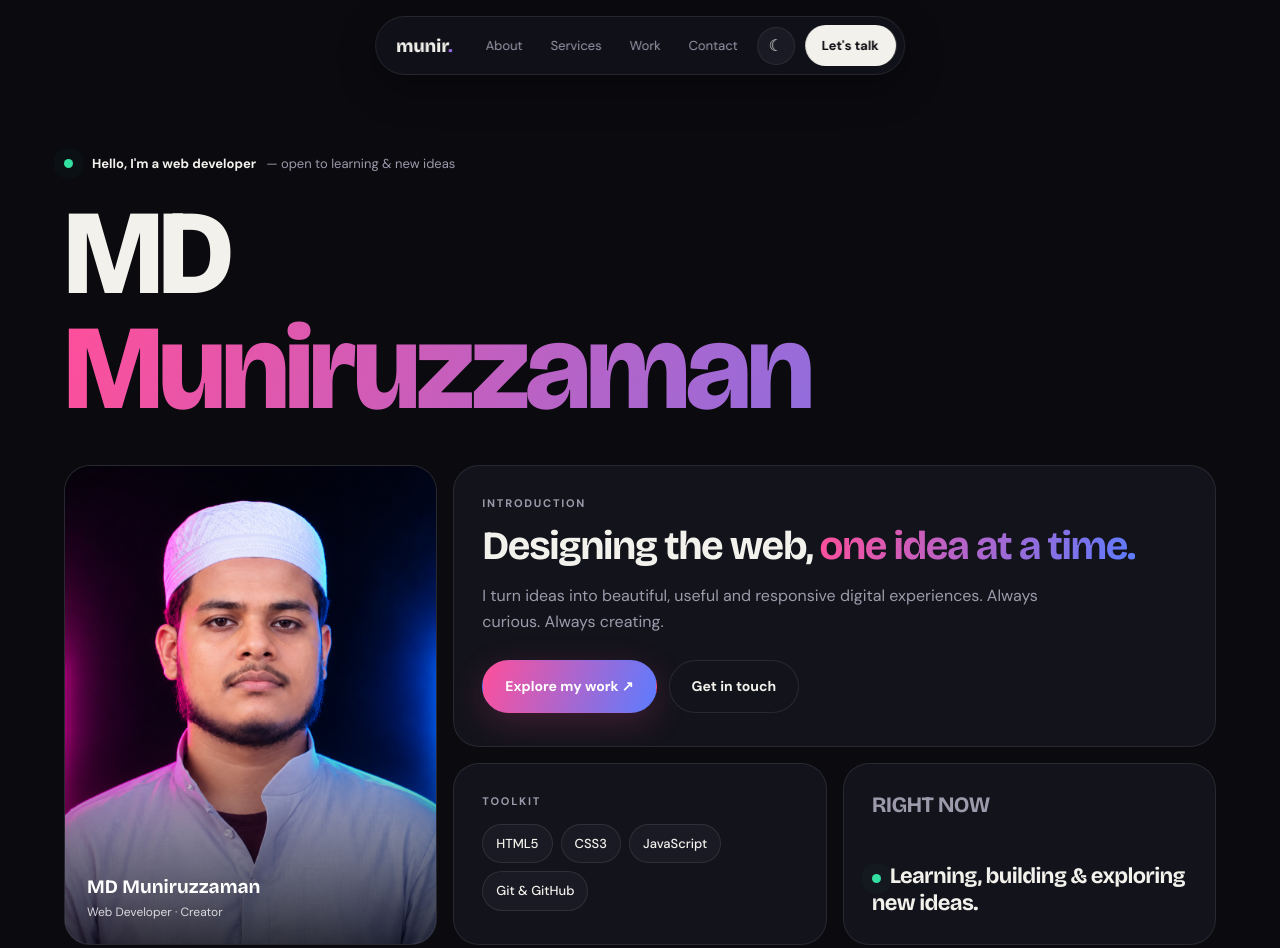
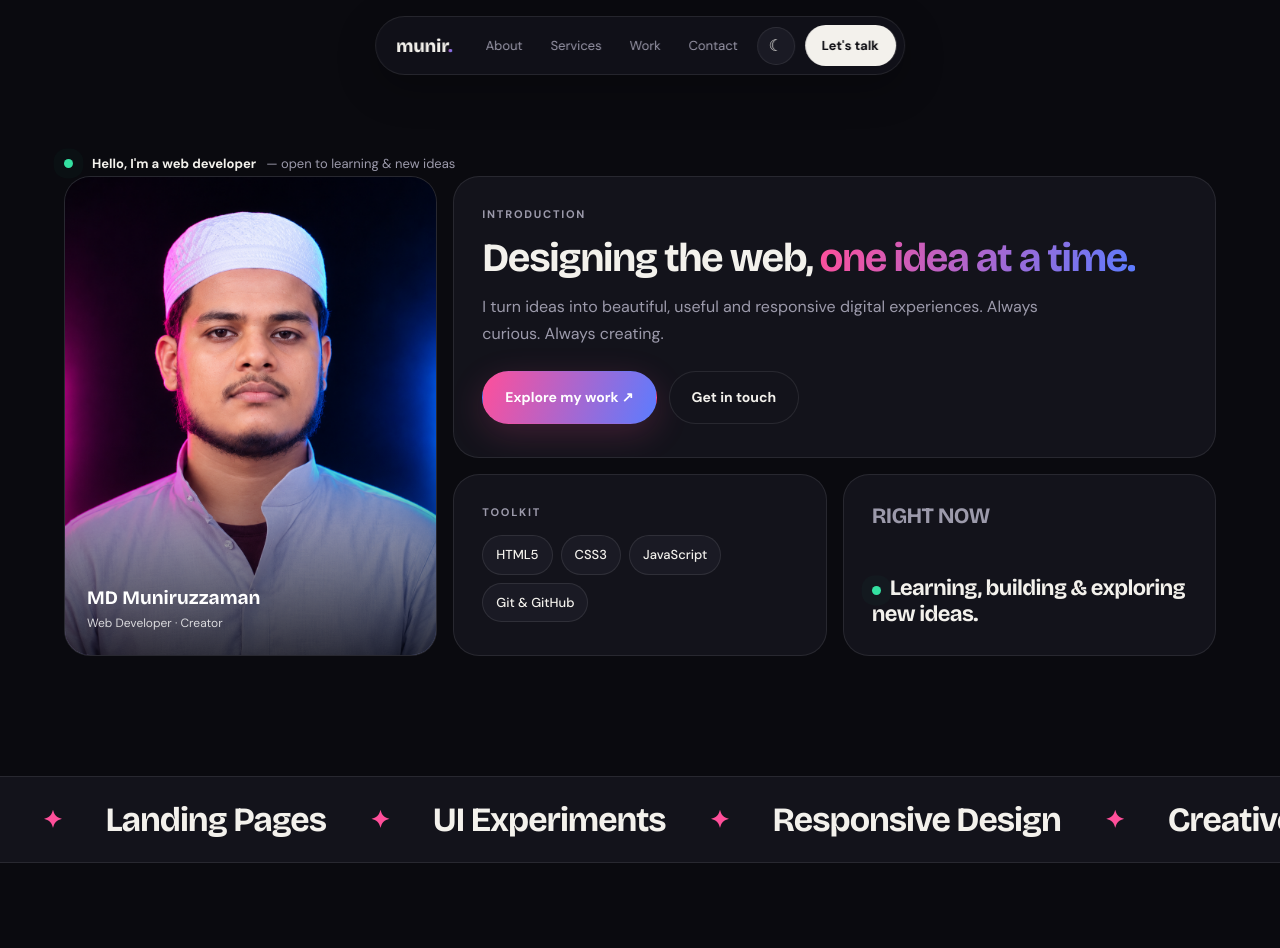
Before and after one commit to mdmuniruzzaman89/mdmuniruzzaman, a plain HTML site: page index.html in a window 1280 px wide. Shown: the top 948 px of the page. Drawn offline with nearby package versions, Linux system fonts and the light colour scheme.

Commit message:
Remove hero name heading

```diff
--- a/index.html
+++ b/index.html
@@ -167,7 +167,7 @@ section{padding:80px 0}
 <main>
 <div class="wrap hero" id="home">
 <p class="hello reveal"><span class="pulse"></span><b>Hello, I'm a web developer</b> — open to learning &amp; new ideas</p>
-<h1 class="big-name reveal"><span>MD</span><span class="grad">Muniruzzaman</span></h1>
+
 
 <div class="bento">
 <figure class="card photo reveal">
```
